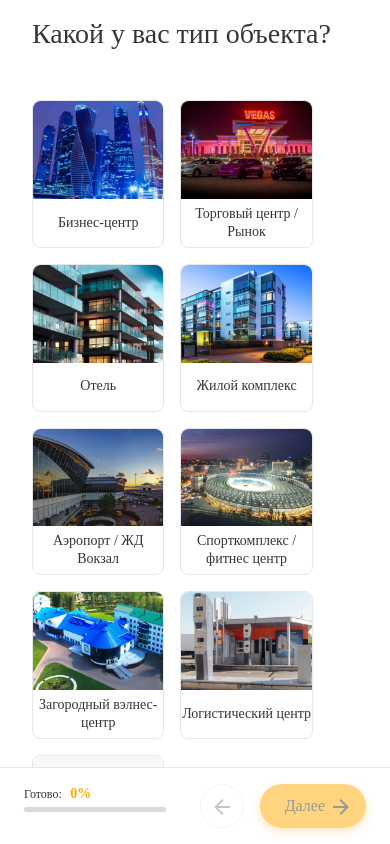
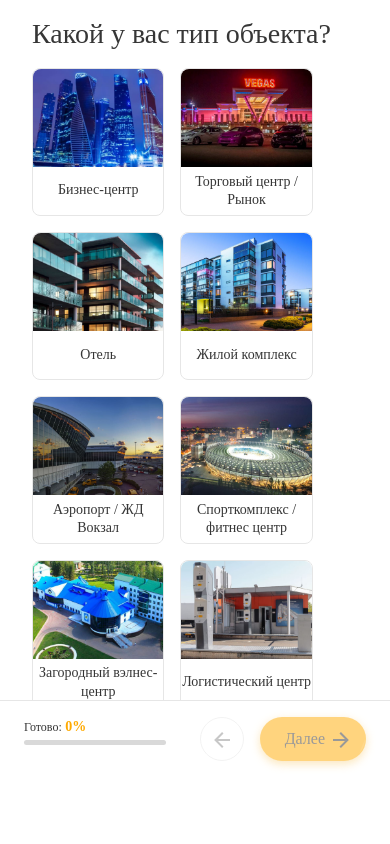
Before and after one commit to bakhirev/quize, a Vue app: page / in a window 390 px wide. Built offline with nearby package versions, Linux system fonts and the light colour scheme; a web font is replaced by a local one.

Commit message:
update style and animation

```diff
--- a/src/components/quiz/components/answers/select.vue
+++ b/src/components/quiz/components/answers/select.vue
@@ -120,4 +120,11 @@ export default {
   vertical-align: middle;
   white-space: nowrap;
 }
+
+@media screen and (max-width: 850px) {
+  .quiz-answer-title {
+    overflow: hidden;
+    width: 80%;
+  }
+}
 </style>
--- a/src/components/quiz/components/footer.vue
+++ b/src/components/quiz/components/footer.vue
@@ -233,4 +233,10 @@ export default {
   opacity: 0.5;
   cursor: not-allowed;
 }
+
+@media screen and (max-width: 850px) {
+  .quiz-footer-progress-value {
+    margin-left: 0;
+  }
+}
 </style>
--- a/src/components/quiz/components/questions/form.vue
+++ b/src/components/quiz/components/questions/form.vue
@@ -111,6 +111,7 @@ export default {
   display: block;
   width: 90%;
   max-width: 400px;
+  box-sizing: border-box;
   margin: var(--space-xxl) auto 0 auto;
   padding: var(--space-xl) var(--space-xxl) var(--space-xxl) var(--space-xxl);
   background-color: var(--color-5);
--- a/src/components/quiz/components/questions/multiple.vue
+++ b/src/components/quiz/components/questions/multiple.vue
@@ -98,12 +98,12 @@ export default {
   .quiz-question {
     grid-template-areas: "header" "body";
     grid-template-columns: 1fr;
-    grid-template-rows: minmax(100px, max-content) auto;
+    grid-template-rows: minmax(100px, max-content) max-content;
   }
 
   .quiz-question-with-cover {
     grid-template-areas: "header" "cover" "body";
-    grid-template-rows: minmax(100px, max-content) minmax(400px, max-content) auto;
+    grid-template-rows: minmax(100px, max-content) minmax(400px, max-content) max-content;
   }
 
   .quiz-question-cover {
@@ -111,5 +111,10 @@ export default {
     height: 90%;
     background-size: auto 80%;
   }
+
+  .quiz-answer-title {
+    overflow: hidden;
+    width: 80%;
+  }
 }
 </style>
--- a/src/components/quiz/components/questions/standart.vue
+++ b/src/components/quiz/components/questions/standart.vue
@@ -215,16 +215,20 @@ export default {
   .quiz-question {
     grid-template-areas: "header" "body";
     grid-template-columns: 1fr;
-    grid-template-rows: minmax(100px, max-content) auto;
+    grid-template-rows: max-content max-content;
   }
 
   .quiz-question-with-cover {
     grid-template-areas: "header" "cover" "body";
-    grid-template-rows: minmax(100px, max-content) minmax(400px, max-content) auto;
+    grid-template-rows: minmax(100px, max-content) minmax(400px, max-content) max-content;
+  }
+
+  .quiz-question-body {
+    overflow: hidden;
   }
 
   .quiz-question-cover {
-    width: auto;
+    width: 100%;
     height: 90%;
     background-size: auto 80%;
   }
--- a/src/components/quiz/index.vue
+++ b/src/components/quiz/index.vue
@@ -266,7 +266,7 @@ export default {
   font-family: "GilroyRegular";
   font-size: var(--font-size-m);
   overflow: hidden;
-  background-color: #F8F8F8;
+  background-color: var(--color-5);
 
   display: grid;
   grid-template-areas: "question question" "footer footer";
@@ -291,6 +291,9 @@ export default {
 }
 
 @media screen and (max-width: 850px) {
+  .quiz {
+    grid-template-rows: auto 144px;
+  }
   .quiz-with-help {
     grid-template-areas: "question question" "footer footer";
   }
--- a/src/components/quiz/style/question-animation.css
+++ b/src/components/quiz/style/question-animation.css
@@ -3,52 +3,43 @@
 .quiz-question-lc-animation,
 .quiz-question-cr-animation {
     position: absolute;
-    top: 0;
     width: 100%;
 }
 
 .quiz-question-cl-animation {
-    left: 0;
     animation: quiz-question-cl-animation 0.25s linear 1;
 }
 
 .quiz-question-lc-animation {
-    left: 0;
     animation: quiz-question-cl-animation 0.25s linear 1 reverse;
 }
 
 @keyframes quiz-question-cl-animation {
     from {
-        left: 0;
+        right: 0;
         opacity: 1;
     }
-    95% {
-        opacity: 0.3;
+    80% {
+        opacity: 0.1;
     }
     to {
-        left: -100%;
+        right: 15px;
         opacity: 0;
     }
 }
 
 .quiz-question-rc-animation {
-    right: -150%;
     animation: quiz-question-rc-animation 0.25s linear 1;
 }
 
 .quiz-question-cr-animation {
-    right: -150%;
     animation: quiz-question-rc-animation 0.25s linear 1 reverse;
 }
 
 @keyframes quiz-question-rc-animation {
     from {
-        right: -150%;
+        right: -5px;
         opacity: 0;
-    }
-    15% {
-        right: -70%;
-        opacity: 0.6;
     }
     to {
         right: 0;
```
